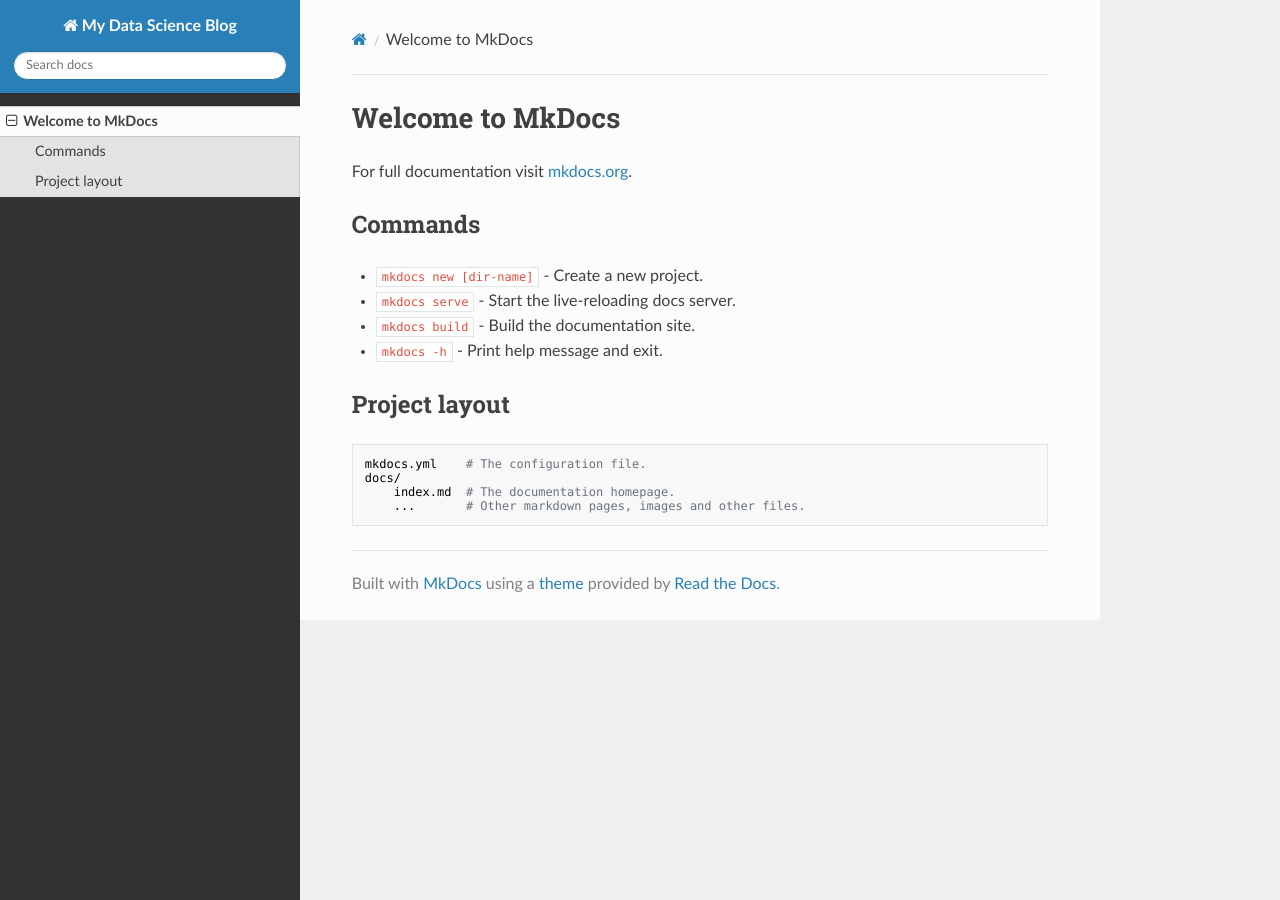
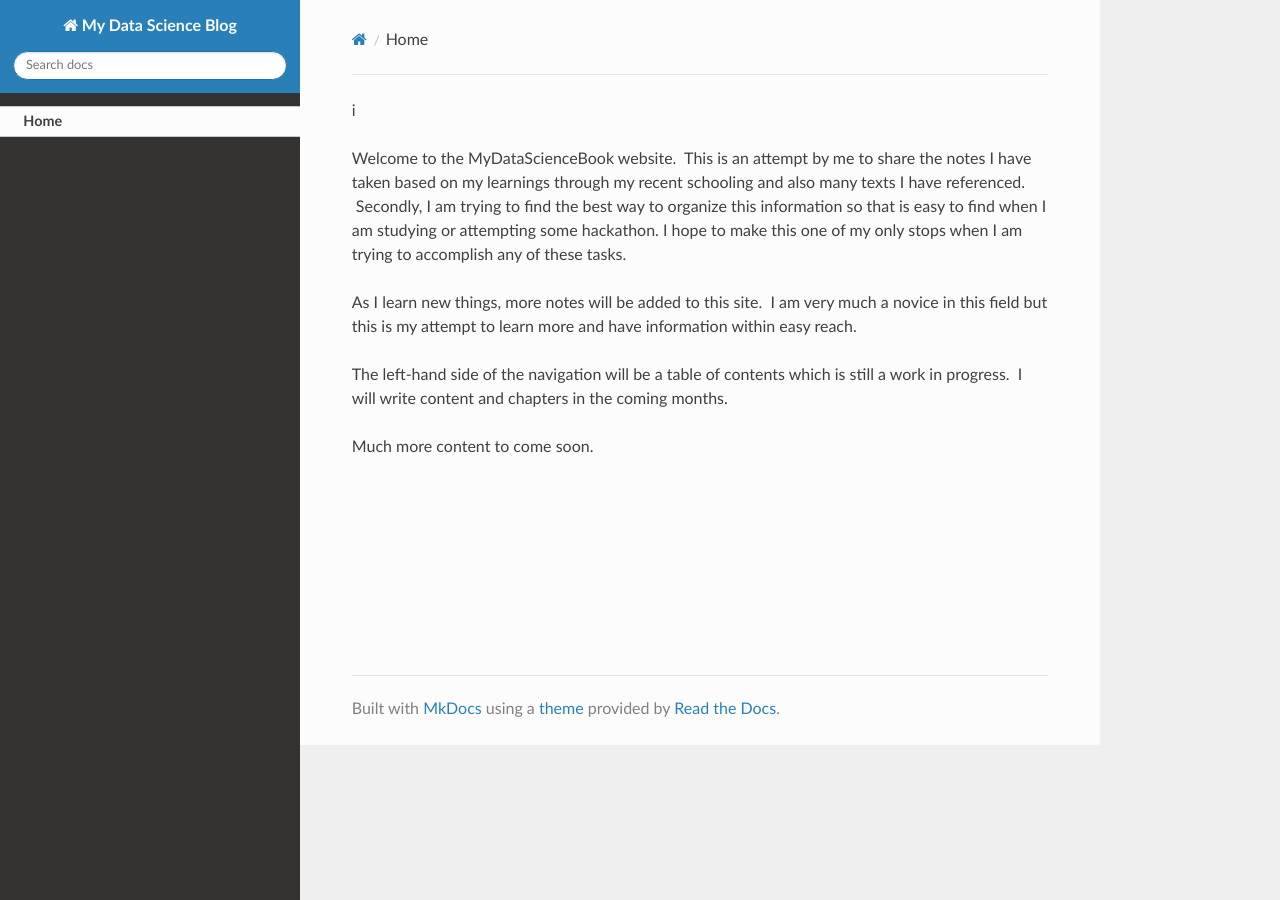
Before and after one commit to kcalliga/mydatascicenceblog, an MkDocs documentation site: the page built from docs/index.md, in a window 1280 px wide. Built offline with MkDocs 1.6.1, drawn with Linux system fonts in a browser that asks for light colours; nearby versions of some CDN libraries.

Commit message:
New Index

```diff
--- a/docs/index.md
+++ b/docs/index.md
@@ -1,17 +1,28 @@
-# Welcome to MkDocs
+i<!--
+title: Introduction
+description: Introduction
+published: true
+date: 2024-01-03T21:10:25.726Z
+tags:
+editor: ckeditor
+dateCreated: 2024-01-03T20:53:27.404Z
+-->
 
-For full documentation visit [mkdocs.org](https://www.mkdocs.org).
+<!--
+title: Introduction
+description: Introduction
+published: true
+date: 2024-01-02T19:21:44.555Z
+tags:
+editor: undefined
+dateCreated: 2024-01-02T18:37:14.306Z
+-->
 
-## Commands
-
-* `mkdocs new [dir-name]` - Create a new project.
-* `mkdocs serve` - Start the live-reloading docs server.
-* `mkdocs build` - Build the documentation site.
-* `mkdocs -h` - Print help message and exit.
-
-## Project layout
-
-    mkdocs.yml    # The configuration file.
-    docs/
-        index.md  # The documentation homepage.
-        ...       # Other markdown pages, images and other files.
+<p>Welcome to the MyDataScienceBook website. &nbsp;This is an attempt by me to share the notes I have taken based on my learnings through my recent schooling and also many texts I have referenced. &nbsp;Secondly, I am trying to find the best way to organize this information so that is easy to find when I am studying or attempting some hackathon. I hope to make this one of my only stops when I am trying to accomplish any of these tasks.</p>
+<p>As I learn new things, more notes will be added to this site. &nbsp;I am very much a novice in this field but this is my attempt to learn more and have information within easy reach. &nbsp;</p>
+<p>The left-hand side of the navigation will be a table of contents which is still a work in progress. &nbsp;I will write content and chapters in the coming months.</p>
+<p>Much more content to come soon.</p>
+<p>&nbsp;</p>
+<p>&nbsp;</p>
+<p>&nbsp;</p>
+<p>&nbsp;</p>
```
